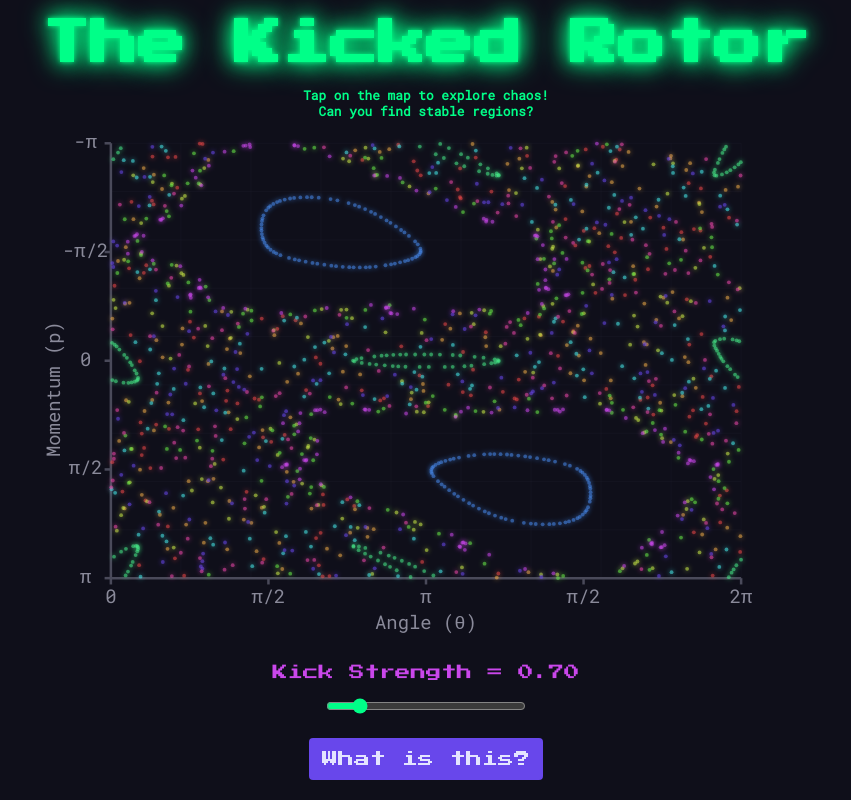
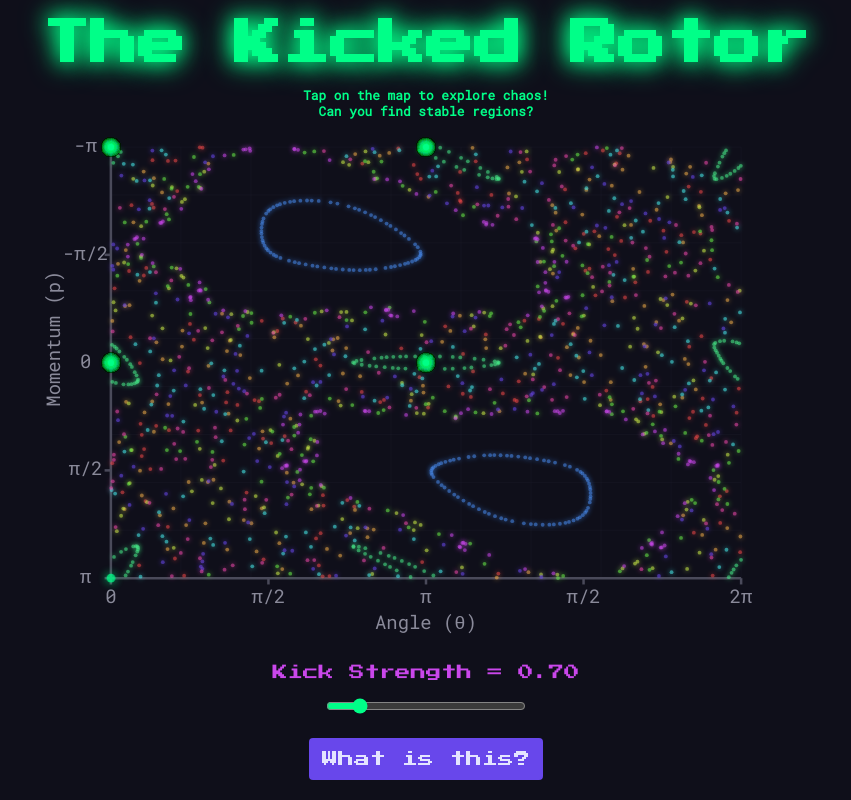
Before and after one commit to IlyaOrson/KickedRotor, a SvelteKit app: page / in a window 1280 px wide. Shown: the whole page, without its empty margins (214-1065 px from the left). Built offline with nearby package versions, Linux system fonts and the light colour scheme.

Commit message:
WIP better PhaseSpace component
better margin handling
special animation for the first click trajectory point
better layout on rotor explorer

FIXME flawed click handler

```diff
--- a/src/lib/components/PhaseSpace.svelte
+++ b/src/lib/components/PhaseSpace.svelte
@@ -2,32 +2,38 @@
   type Point = [number, number];
   type Trajectory = Point[];
 
-  const {
+  //   interface Props {
+  //     width: number;
+  //     height: number;
+  //     axisMargin: number;
+  //     topMargin: number;
+  //     rightMargin: number;
+  //     trajectories: Trajectory[] | null;
+  //     colors: string[] | null;
+  //     clickTrajectory: Trajectory | null;
+  //     animationPoints: number | null;
+  //   }
+
+  let {
     width,
     height,
-    margin = 50,
-    topMargin = 5,
+    axisMargin = 50,
+    topMargin = 8,
+    rightMargin = 8,
     trajectories = null,
     colors = null,
-    clickTrajectory,
-    animationPoints,
-  } = $props<{
-    width: number;
-    height: number;
-    margin?: number;
-    topMargin?: number;
-    trajectories?: Trajectory[];
-    colors?: string[];
-    clickTrajectory: Trajectory | null;
-    animationPoints: number;
-  }>();
+    clickTrajectory = null,
+    animationPoints = null,
+  } = $props();
 
   const PI = Math.PI;
   const TWO_PI = 2 * PI;
 
   function toSVGCoords(theta: number, p: number): Point {
-    const x = margin + (theta / TWO_PI) * (width - 2 * margin);
-    const y = topMargin + ((p + PI) / TWO_PI) * (height - margin - topMargin);
+    const x =
+      axisMargin + (theta / TWO_PI) * (width - axisMargin - rightMargin);
+    const y =
+      topMargin + ((p + PI) / TWO_PI) * (height - axisMargin - topMargin);
     return [x, y];
   }
 </script>
@@ -44,44 +50,44 @@
   <!-- Grid -->
   {#each Array(10) as _, i}
     <line
-      x1={margin}
-      y1={topMargin + (i * (height - margin - topMargin)) / 9}
-      x2={width - margin}
-      y2={topMargin + (i * (height - margin - topMargin)) / 9}
+      x1={axisMargin}
+      y1={topMargin + (i * (height - axisMargin - topMargin)) / 9}
+      x2={width - rightMargin}
+      y2={topMargin + (i * (height - axisMargin - topMargin)) / 9}
       class="grid-line"
     />
     <line
-      x1={margin + (i * (width - 2 * margin)) / 9}
+      x1={axisMargin + (i * (width - axisMargin - rightMargin)) / 9}
       y1={topMargin}
-      x2={margin + (i * (width - 2 * margin)) / 9}
-      y2={height - margin}
+      x2={axisMargin + (i * (width - axisMargin - rightMargin)) / 9}
+      y2={height - axisMargin}
       class="grid-line"
     />
   {/each}
 
   <!-- Axes -->
   <line
-    x1={margin}
-    y1={height - margin}
-    x2={width - margin}
-    y2={height - margin}
+    x1={axisMargin}
+    y1={height - axisMargin}
+    x2={width - rightMargin}
+    y2={height - axisMargin}
     class="axis"
   />
   <line
-    x1={margin}
+    x1={axisMargin}
     y1={topMargin}
-    x2={margin}
-    y2={height - margin}
+    x2={axisMargin}
+    y2={height - axisMargin}
     class="axis"
   />
 
   <!-- Axis Labels and Ticks -->
   <text x={width / 2} y={height - 10} class="axis-label">Angle (θ)</text>
   <text
-    x={10}
+    x={height / 8}
     y={height / 2}
     class="axis-label"
-    transform="rotate(-90, 10, {height / 2})"
+    transform="rotate(-90, 10, {(height * 1) / 2})"
   >
     Momentum (p)
   </text>
@@ -89,9 +95,9 @@
   <!-- p-axis ticks -->
   {#each [-PI, -PI / 2, 0, PI / 2, PI] as p, i}
     {@const [_, y] = toSVGCoords(0, p)}
-    <line x1={margin - 5} y1={y} x2={margin} y2={y} class="tick" />
+    <line x1={axisMargin - 5} y1={y} x2={axisMargin} y2={y} class="tick" />
     <text
-      x={margin - 10}
+      x={axisMargin - 10}
       {y}
       class="tick-label y-axis-label"
       text-anchor="end"
@@ -106,14 +112,14 @@
     {@const [x, _] = toSVGCoords(theta, 0)}
     <line
       x1={x}
-      y1={height - margin}
+      y1={height - axisMargin}
       x2={x}
-      y2={height - margin + 5}
+      y2={height - axisMargin + 5}
       class="tick"
     />
     <text
       {x}
-      y={height - margin + 20}
+      y={height - axisMargin + 20}
       class="tick-label x-axis-label"
       text-anchor="middle"
     >
@@ -142,7 +148,7 @@
           cx={x}
           cy={y}
           r="1.5"
-          class="animated-point"
+          class={i === 0 ? "animated-point first-point" : "animated-point"}
           style="--point-index: {i}"
         />
       {/each}
@@ -200,9 +206,32 @@
     r: clamp(0.75px, 0.3vw, 3px);
   }
 
+  .first-point {
+    r: clamp(1.5px, 0.6vw, 6px);
+  }
+
   .animated-point {
     animation: pointAppear 0.3s ease-out forwards;
     opacity: 0;
+  }
+
+  .first-point {
+    animation: firstPointAppear 0.3s ease-out forwards;
+  }
+
+  @keyframes firstPointAppear {
+    from {
+      opacity: 0;
+      r: 0.5;
+    }
+    50% {
+      opacity: 1;
+      r: 5;
+    }
+    to {
+      opacity: 0.8;
+      r: 3.5;
+    }
   }
 
   @keyframes pointAppear {
--- a/src/routes/+page.svelte
+++ b/src/routes/+page.svelte
@@ -13,7 +13,7 @@
   const ASPECT_RATIO = 2 / 3; // height = width * 2/3
   const MAX_WIDTH = 600;
   const MARGIN = 50;
-  const TOP_MARGIN = 5;
+  const TOP_MARGIN = 8;
   const NUM_TRAJECTORIES = 10;
   const MIN_POINTS = 10; // small screens
   const MAX_POINTS = 150; // large screens
@@ -231,7 +231,7 @@
   $effect(() => {
     initializePhaseSpace();
     // Clear click trajectory when k changes
-    clickTrajectory = null;
+    // clickTrajectory = null;
   });
 
   onDestroy(() => {
@@ -256,7 +256,7 @@
       Tap on the map to explore chaos!<br />Can you find stable regions?
     </h2>
     <div
-      class="svg-container"
+      class="phase-space-container"
       onclick={handleCanvasClick}
       onkeydown={handleCanvasKeydown}
       onkeypress={handleCanvasKeypress}
@@ -266,8 +266,9 @@
       <PhaseSpace
         width={WIDTH}
         height={HEIGHT}
-        margin={MARGIN}
+        axisMargin={MARGIN}
         topMargin={TOP_MARGIN}
+        rightMargin={MARGIN}
         {trajectories}
         {colors}
         {clickTrajectory}
@@ -297,8 +298,9 @@
     </button>
     {#if isReadmeExpanded}
       <div class="rotor-explorer">
+        <div class="visualization-row">
           <div
-          class="svg-container"
+            class="phase-space-container"
             onclick={handleCanvasClick}
             onkeydown={handleCanvasKeydown}
             onkeypress={handleCanvasKeypress}
@@ -306,17 +308,24 @@
             tabindex="0"
           >
             <PhaseSpace
-            width={WIDTH}
-            height={HEIGHT}
-            margin={MARGIN}
+              width={WIDTH * 0.6}
+              height={HEIGHT * 0.6}
+              axisMargin={MARGIN}
               topMargin={TOP_MARGIN}
+              rightMargin={TOP_MARGIN}
+              trajectories="null"
+              colors="null"
               {clickTrajectory}
               {animationPoints}
             />
-          <Rotor theta={selectedTheta} p={selectedP} size={WIDTH} />
           </div>
-        <div class="parameter-control">
-          <div>Theta (θ) = {selectedTheta.toFixed(2)}</div>
+          <Rotor theta={selectedTheta} p={selectedP} size={WIDTH / 2} />
+        </div>
+        <div class="controls-row">
+          <div class="parameter-group">
+            <div class="parameter-label">
+              Theta (θ) = {selectedTheta.toFixed(2)}
+            </div>
             <input
               type="range"
               min="0"
@@ -325,7 +334,11 @@
               bind:value={selectedTheta}
               aria-label="Theta parameter"
             />
-          <div>Momentum (p) = {selectedP.toFixed(2)}</div>
+          </div>
+          <div class="parameter-group">
+            <div class="parameter-label">
+              Momentum (p) = {selectedP.toFixed(2)}
+            </div>
             <input
               type="range"
               min={-PI}
@@ -334,10 +347,11 @@
               bind:value={selectedP}
               aria-label="P parameter"
             />
-          <div>Kick Strength (K) = {k.toFixed(2)}</div>
-          <!-- value={k} -->
-          <!-- oninput={handleSliderInput} -->
-          <!-- TODO start animation immediately in this case, potentially link it with rotor figure -->
+          </div>
+          <div class="parameter-group">
+            <div class="parameter-label">
+              Kick Strength (K) = {k.toFixed(2)}
+            </div>
             <input
               id="k-param"
               type="range"
@@ -347,6 +361,7 @@
               bind:value={k}
               aria-label="K parameter"
             />
+          </div>
         </div>
       </div>
       <div class="readme-content">
@@ -387,7 +402,7 @@
     position: relative;
     z-index: 10;
     text-shadow:
-      0 0 5px #00ff88,
+      /* 0 0 10px #00ff88, */
       0 0 20px #00ff88,
       0 0 30px #00ff88;
   }
@@ -402,7 +417,7 @@
     z-index: 10;
   }
 
-  .svg-container {
+  .phase-space-container {
     width: 100%;
     aspect-ratio: 8/6;
     display: flex;
@@ -460,6 +475,55 @@
     font-size: clamp(0.6rem, 2vw, 1rem);
   }
 
+  .rotor-explorer {
+    display: flex;
+    flex-direction: column;
+    /* gap: 2rem; */
+    margin-top: 1rem;
+    background: #1a1a2e;
+    padding: 1rem;
+    border-radius: 0.5rem;
+    box-shadow: 0 0 10px rgba(0, 0, 0, 0.5);
+    overflow-y: auto;
+  }
+
+  .visualization-row {
+    display: grid;
+    grid-template-columns: 2fr 1fr;
+    /* gap: 1rem; */
+    align-items: center;
+    /* justify-items: center; */
+    /* position: relative; */
+  }
+
+  .controls-row {
+    display: grid;
+    grid-template-columns: repeat(3, 1fr);
+    gap: 1.5rem;
+    padding: 1rem;
+    background: rgba(0, 0, 0, 0.2);
+    border-radius: 0.5rem;
+  }
+
+  .parameter-group {
+    display: flex;
+    flex-direction: column;
+    gap: 0.5rem;
+    align-items: center;
+  }
+
+  .parameter-group input[type="range"] {
+    width: 100%;
+    margin: 0;
+  }
+
+  .parameter-label {
+    font-family: "Roboto Mono", monospace;
+    color: #8a8a9a;
+    text-align: center;
+    font-size: 0.9rem;
+  }
+
   .readme-content {
     margin-top: 1rem;
     margin-bottom: 1rem;
```
Lines whose indentation alone changed are shown as unchanged.
